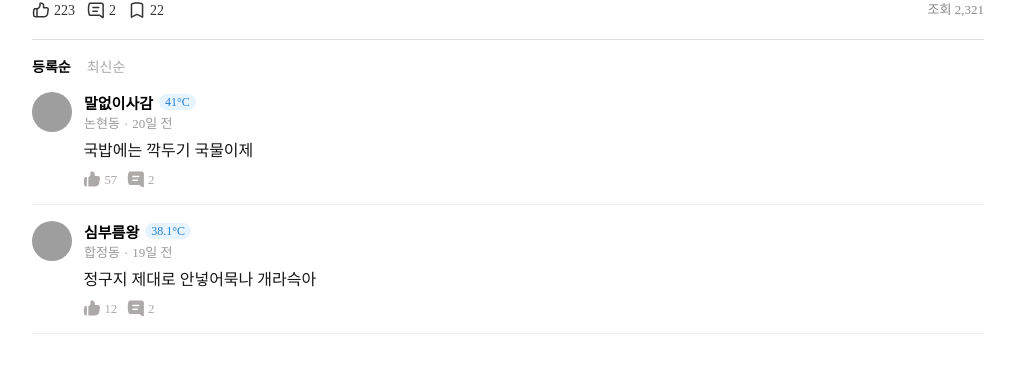
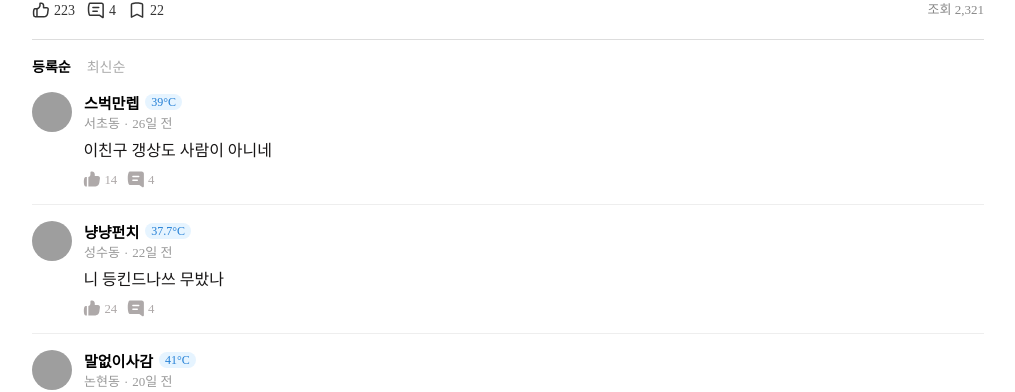
Before and after one commit to hoyoungleee/react-procject-daangenClone, a React (Vite) app: page /community/1 in a window 1280 px wide. Shown: the part 1085-1477 px from the top of the page, without its empty margins (256-1271 px from the left). Built offline with nearby package versions, Linux system fonts and the light colour scheme; grey boxes are pictures that could not be loaded.

Commit message:
댓글정렬 수정

```diff
--- a/src/assets/community-dummy-comment.js
+++ b/src/assets/community-dummy-comment.js
@@ -14,6 +14,22 @@ export const comments = [
     content: '정구지 제대로 안넣어묵나 개라슥아',
     likes: 12,
     realDate: '2025-03-27',
+  },
+  {
+    id: 11,
+    user_id: 9,
+    parent_id: 1,
+    content: '이친구 갱상도 사람이 아니네',
+    likes: 14,
+    realDate: '2025-03-20',
+  },
+  {
+    id: 12,
+    user_id: 5,
+    parent_id: 1,
+    content: '니 등킨드나쓰 무밨나',
+    likes: 24,
+    realDate: '2025-03-24',
   },
   {
     id: 3,
--- a/src/pages/CommunityPageDetail.jsx
+++ b/src/pages/CommunityPageDetail.jsx
@@ -19,7 +19,9 @@ const CommunityPageDetail = () => {
 
   const foundPost = posts.find((p) => p.id === +postId);
   const foundUser = users.find((u) => u.id === foundPost.user_id);
-  const foundComments = comments.filter((c) => c.parent_id === +postId);
+  const foundComments = comments
+    .filter((c) => c.parent_id === +postId)
+    .sort((a, b) => new Date(a.realDate) - new Date(b.realDate));
 
   const post = {
     ...foundPost,
```
